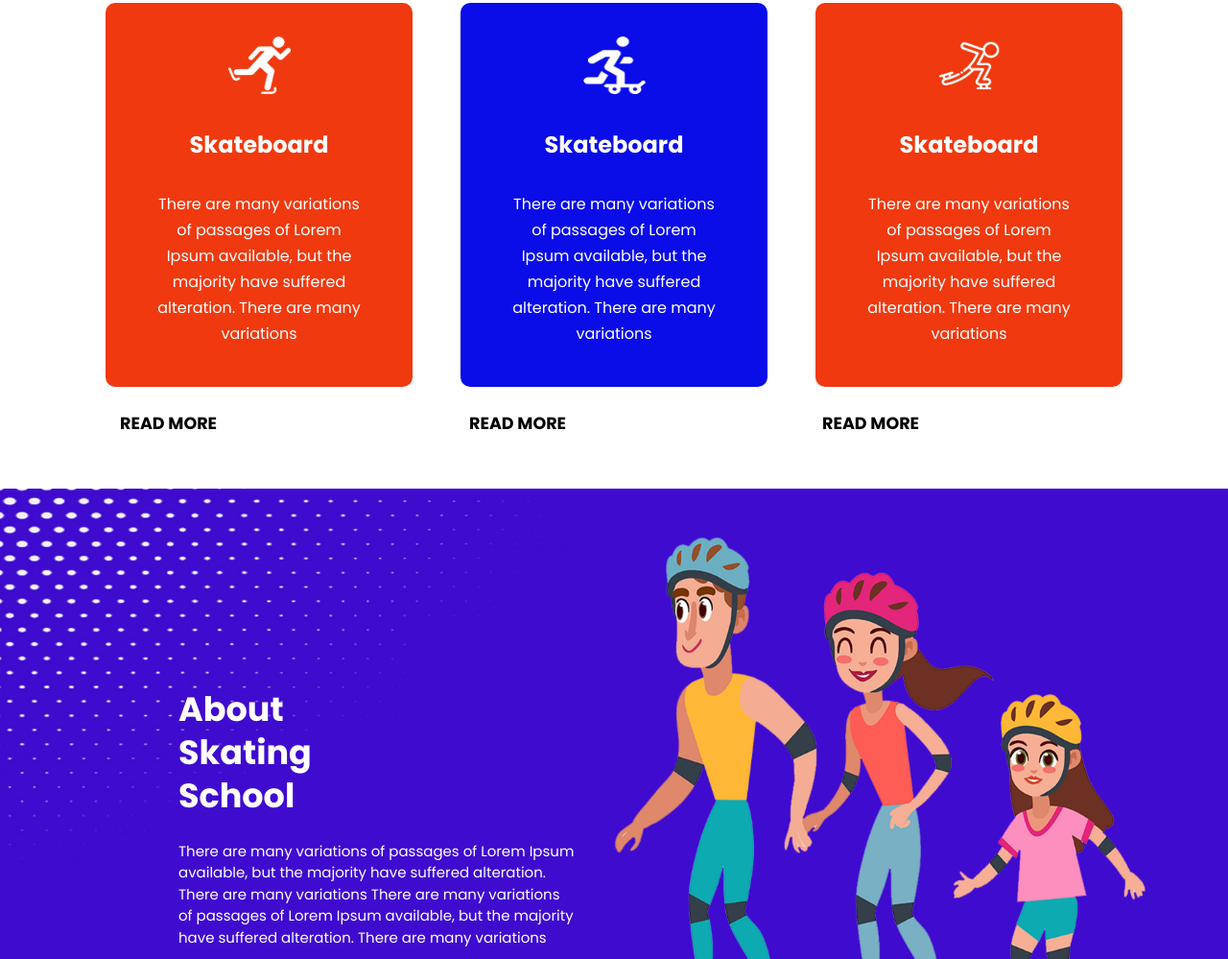
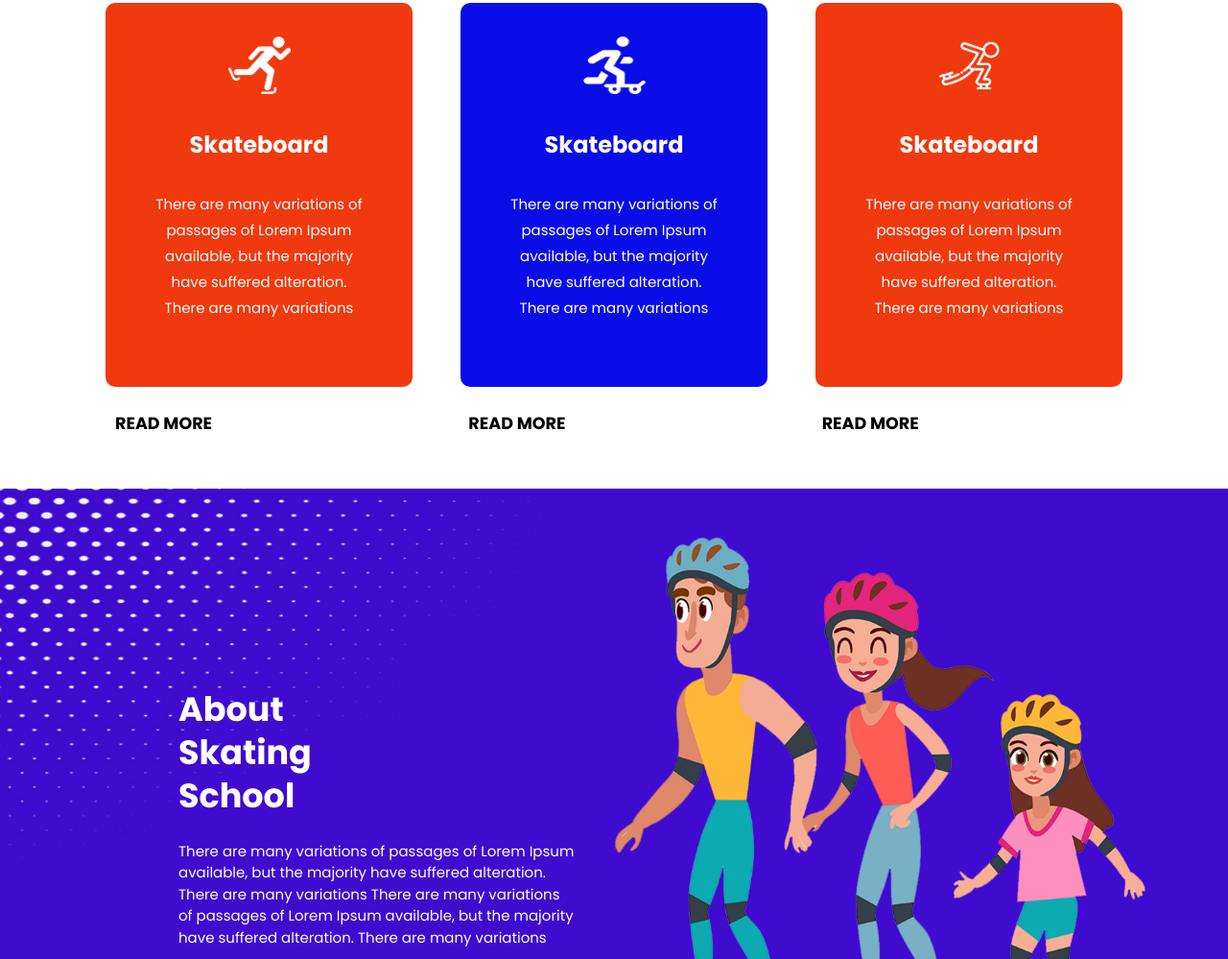
Before and after one commit to madhavansenthil02/school-landing-project, a plain HTML site: page index.html in a window 1280 px wide. Shown: the part 956-1955 px from the top of the page at 96% size. Drawn offline with Linux system fonts and the light colour scheme.

Commit message:
chance a css style

```diff
--- a/style.css
+++ b/style.css
@@ -110,7 +110,7 @@ body {
     color: white;
     line-height: 27px;
     width: 70%;
-    font-size: 16px;
+    font-size: 15px;
     margin: auto;
 }
 
@@ -118,7 +118,7 @@ body {
     color: white;
     line-height: 27px;
     width: 70%;
-    font-size: 16px;
+    font-size: 15px;
     margin: auto;
 }
 
@@ -142,16 +142,17 @@ body {
 }
 
 .three3 {
-    flex: 100px;
+    flex: 1;
+    padding-right: 55px;
 }
 
 .two2 {
-    flex: 45px;
+    flex: 1;
 }
 
 .one1 {
-    flex: 166px;
-    padding-left: 125px;
+    padding-left: 120px;
+    flex: 1;
 }
 
 .aboutimage {
@@ -301,7 +302,7 @@ body {
     }
 
     .aboutus {
-        height: 800px;
+        height: 850px;
         display: block;
         margin-top: 55px;
     }
```
